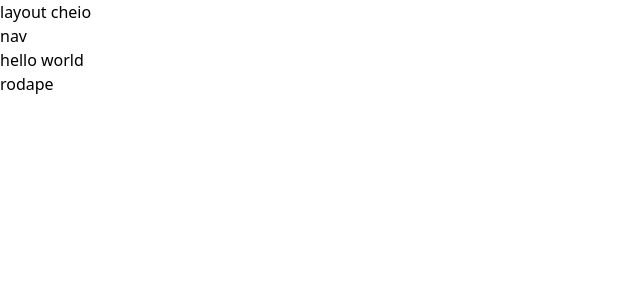
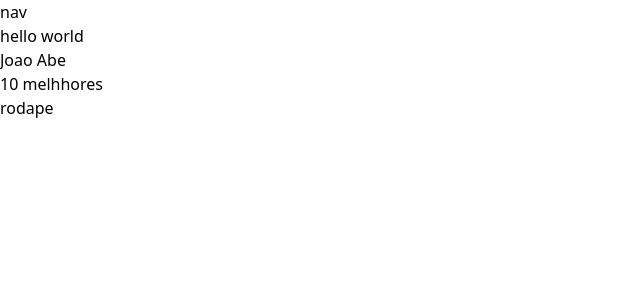
Before and after one commit to MrJoaoAbe/Plataforma_Synergy, a React (Vite) app: page / in a window 1280 px wide. Shown: the top 300 px of the page, without its empty margins (0-640 px from the left). Built offline with nearby package versions, Linux system fonts and the light colour scheme.

Commit message:
fix layout

```diff
--- a/src/Layout/Layout.jsx
+++ b/src/Layout/Layout.jsx
@@ -1,13 +1,16 @@
 import { Outlet } from "react-router-dom"
 import Navbar from "../components/Navbar"
 import Footer from "../components/Footer"
+import MiniPerfil from "../components/MiniPerfil"
+import MelhoresProfissionais from "../components/MelhoresProfissionais"
 
 function Layout() {
     return (
         <div>
-            <h1>layout cheio</h1>
             <Navbar />
             <Outlet />
+            <MiniPerfil />
+            <MelhoresProfissionais />
             <Footer />
         </div>
     )
--- a/src/Layout/LayoutSimplificado.jsx
+++ b/src/Layout/LayoutSimplificado.jsx
@@ -5,7 +5,6 @@ import Footer from "../components/Footer"
 function Layout() {
     return (
         <div>
-            <h1>layout cheio</h1>
             <Navbar />
             <Outlet />
             <Footer />
--- /dev/null
+++ b/src/components/MelhoresProfissionais.jsx
@@ -0,0 +1,7 @@
+function MelhoresProfissionais() {
+    return (
+        <div>10 melhhores</div>
+    )
+}
+
+export default MelhoresProfissionais
--- /dev/null
+++ b/src/components/MiniPerfil.jsx
@@ -0,0 +1,7 @@
+function MiniPerfil() {
+    return (
+        <div>Joao Abe</div>
+    )
+}
+
+export default MiniPerfil
```
